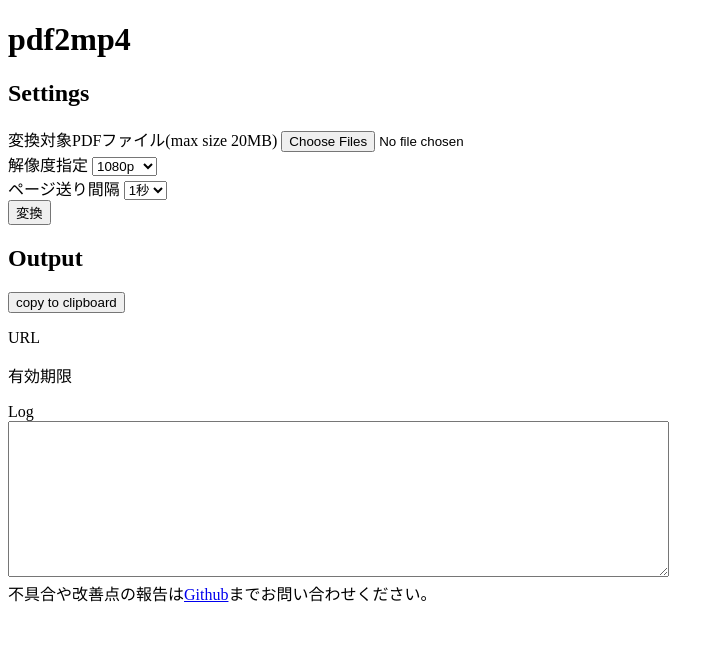
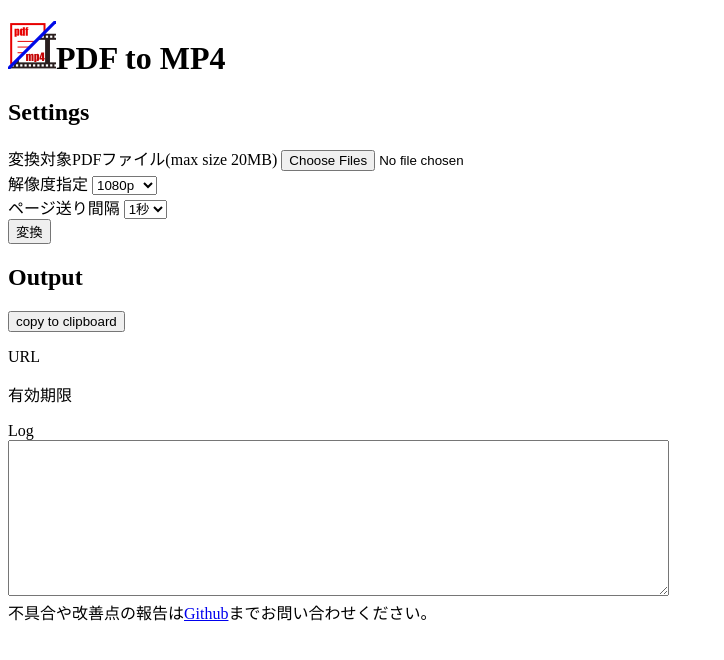
Before and after one commit to makihiro3/pdf2mp4, a plain HTML site: page frontend/public/index.html in a window 1280 px wide. Shown: the whole page, without its empty margins (0-724 px from the left). Drawn offline with Linux system fonts and the light colour scheme.

Commit message:
Add favicon and change title

```diff
--- a/frontend/public/index.html
+++ b/frontend/public/index.html
@@ -3,11 +3,12 @@
     <head>
         <meta charset="UTF-8">
         <meta name="viewport" content="width=device-width, initial-scale=1.0">
-        <title>pdf2mp4</title>
+	<link rel="icon" href="/favicon.svg" type="image/svg+xml"/>
+        <title>PDF to MP4</title>
     </head>
     <body>
         <script src="main.js" type="module"></script>
-        <h1>pdf2mp4</h1>
+        <h1><img src="/favicon.svg" alt="webpage icon">PDF to MP4</h1>
         <h2>Settings</h2>
         <form method="dialog" id="form">
             <div>
```
Also changed, not shown: frontend/public/favicon.svg (added).
